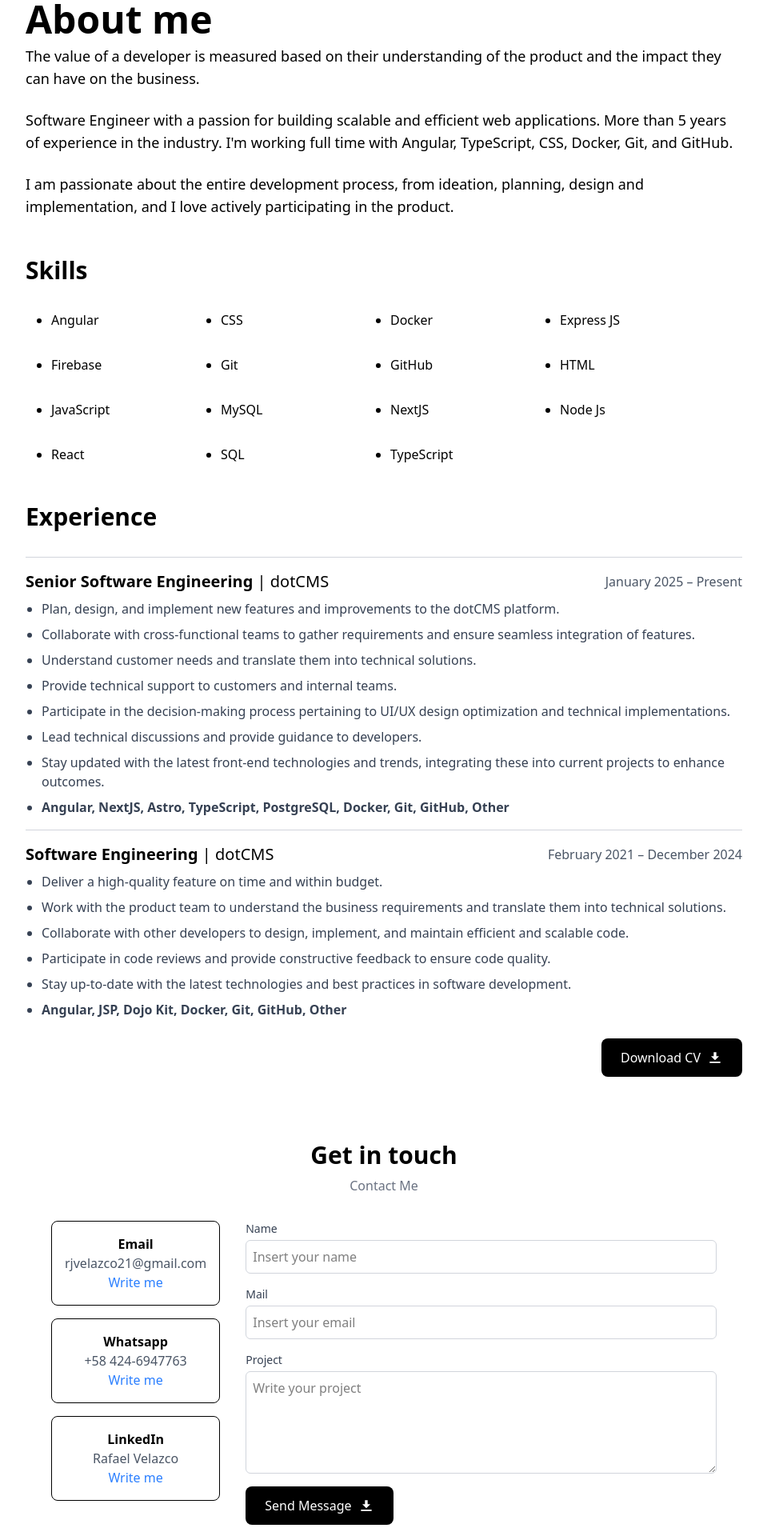
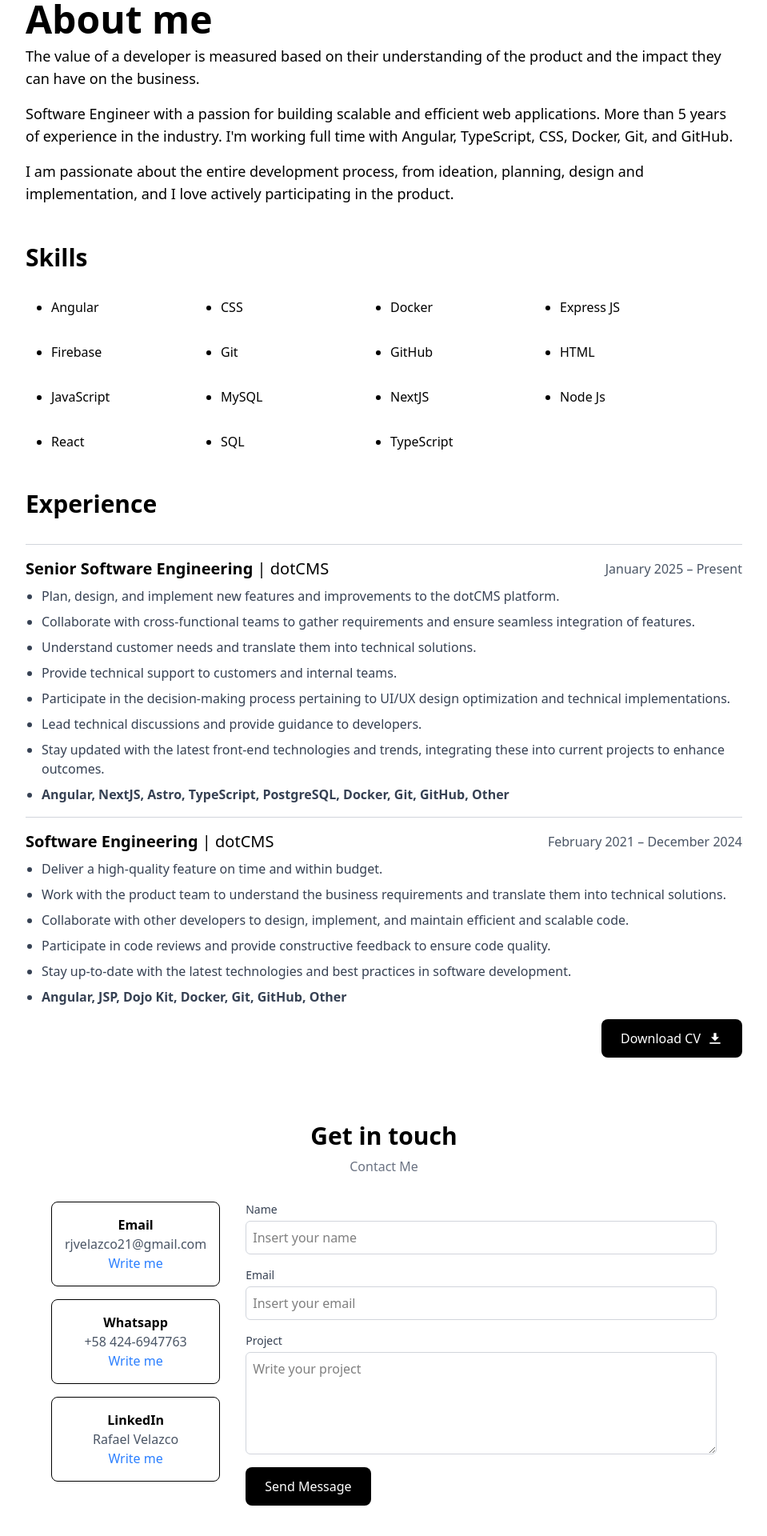
Before and after one commit to rjvelazco/rjvelazco-v2, a Next.js app: page / in a window 1280 px wide. Shown: the part 160-2080 px from the top of the page at 80% size, without its empty margins (160-1119 px from the left). Built offline with nearby package versions, Linux system fonts and the light colour scheme.

Commit message:
feat: improve accessibility and refine UI components

```diff
--- a/src/app/page.tsx
+++ b/src/app/page.tsx
@@ -10,38 +10,34 @@ export default function Home() {
     <div className="max-w-4xl bg-background mx-auto font-sans flex flex-col gap-12">
       <section>
         <h1 className="text-5xl font-bold mb-2">About me</h1>
-
         <blockquote className="text-lg">
           The value of a developer is measured based on their understanding of
           the product and the impact they can have on the business.
         </blockquote>
-          <br />
-          <p className="text-lg">
+        <p className="text-lg mt-4">
           Software Engineer with a passion for building scalable and efficient
           web applications. More than 5 years of experience in the industry. I'm
           working full time with Angular, TypeScript, CSS, Docker, Git, and
           GitHub.
         </p>
-
-          <br />
-
-          <p className="text-lg">
+        <p className="text-lg mt-4">
           I am passionate about the entire development process, from ideation,
           planning, design and implementation, and I love actively participating
           in the product.
         </p>
       </section>
-        <section>
-          <h2 className="text-3xl font-bold mb-8">Skills</h2>
+
+      <section aria-labelledby="skills-heading">
+        <h2 id="skills-heading" className="text-3xl font-bold mb-8">Skills</h2>
         <MasonryGrid items={MY_SKILLS} />
       </section>
-        <section>
-          <h2 className="text-3xl font-bold mb-8">Experience</h2>
+
+      <section aria-labelledby="experience-heading">
+        <h2 id="experience-heading" className="text-3xl font-bold mb-8">Experience</h2>
         {MY_EXPERIENCE.map((experience, index) => (
           <ExperienceItem key={index} {...experience} />
         ))}
-          <br />
-          <div className="flex justify-end items-center">
+        <div className="flex justify-end items-center mt-4">
           <Button href="/path/to/your/asset.pdf" label="Download CV" download />
         </div>
       </section>
--- a/src/components/ContactSection.tsx
+++ b/src/components/ContactSection.tsx
@@ -12,11 +12,16 @@ export const ContactSection = () => {
           <ContactCard title="Whatsapp" detail="+58 424-6947763" />
           <ContactCard title="LinkedIn" detail="Rafael Velazco" />
         </div>
-        <form className="space-y-4 md:ml-8 flex-1">
+        <form className="space-y-4 md:ml-8 flex-1" aria-label="Contact Form">
           <InputField label="Name" placeholder="Insert your name" />
-          <InputField label="Mail" placeholder="Insert your email" />
+          <InputField label="Email" placeholder="Insert your email" />
           <TextAreaField label="Project" placeholder="Write your project" />
-          <Button href="#" label="Send Message" />
+          <button
+            type="submit"
+            className="bg-black text-white font-medium py-3 px-6 rounded-lg focus:outline-none focus:ring-2 focus:ring-blue-500"
+          >
+            Send Message
+          </button>
         </form>
       </div>
     </div>
@@ -33,21 +38,25 @@ const ContactCard = ({ title, detail }: { title: string; detail: string }) => (
 
 const InputField = ({ label, placeholder }: { label: string; placeholder: string }) => (
   <div>
-    <label className="block text-sm font-medium text-gray-700">{label}</label>
+    <label className="block text-sm font-medium text-gray-700" htmlFor={label.toLowerCase()}>{label}</label>
     <input
       type="text"
+      id={label.toLowerCase()}
       placeholder={placeholder}
-      className="mt-1 block w-full border border-gray-300 rounded-md p-2"
+      className="mt-1 block w-full border border-gray-300 rounded-md p-2 focus:outline-none focus:ring-2 focus:ring-blue-500"
+      aria-required="true"
     />
   </div>
 );
 
 const TextAreaField = ({ label, placeholder }: { label: string; placeholder: string }) => (
   <div>
-    <label className="block text-sm font-medium text-gray-700">{label}</label>
+    <label className="block text-sm font-medium text-gray-700" htmlFor={label.toLowerCase()}>{label}</label>
     <textarea
+      id={label.toLowerCase()}
       placeholder={placeholder}
-      className="mt-1 block w-full border border-gray-300 rounded-md p-2 h-32"
+      className="mt-1 block w-full border border-gray-300 rounded-md p-2 h-32 focus:outline-none focus:ring-2 focus:ring-blue-500"
+      aria-required="true"
     />
   </div>
 );
--- a/src/layout/NavBar.tsx
+++ b/src/layout/NavBar.tsx
@@ -3,7 +3,7 @@ import Link from "next/link";
 
 export const NavBar = () => {
   return (
-    <nav className="p-4 justify-items-end">
+    <nav className="p-4 justify-items-end" aria-label="Main Navigation">
       <ul className="flex justify-center gap-4">
         <NavItem href="/" label="Home" />
         <NavItem href="/blog" label="Blog" />
@@ -17,7 +17,12 @@ export const NavBar = () => {
 const NavItem = ({ href, label }: { href: string; label: string }) => (
   <li>
     <Link href={href}>
-      <span>{label}</span>
+      <span
+        className="hover:text-blue-500 focus:outline-none focus:ring-2 focus:ring-blue-500"
+        aria-label={`Navigate to ${label}`}
+      >
+        {label}
+      </span>
     </Link>
   </li>
 );
```
Lines whose indentation alone changed are shown as unchanged.
